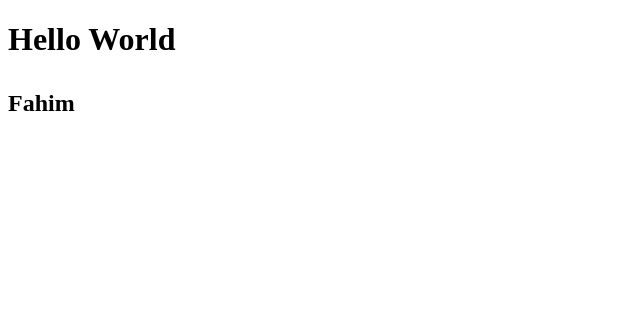
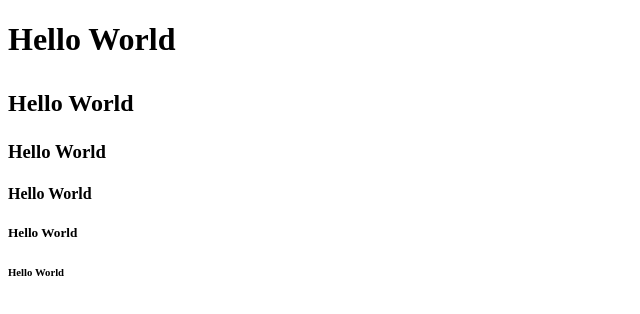
Before and after one commit to isdani/demo2, a plain HTML site: page index.html in a window 1280 px wide. Shown: the whole page, without its empty margins (0-640 px from the left). Drawn offline with Linux system fonts and the light colour scheme.

Commit message:
add headers of 6 types

```diff
--- a/index.html
+++ b/index.html
@@ -6,6 +6,10 @@
 </head>
 <body>
 	<p><h1>Hello World</h></p>
-	<p><h2>Fahim</h></p>
+	<p><h2>Hello World</h></p>
+	<p><h3>Hello World</h></p>
+	<p><h4>Hello World</h></p>
+	<p><h5>Hello World</h></p>
+	<p><h6>Hello World</h></p>
 </body>
 </html>
```
